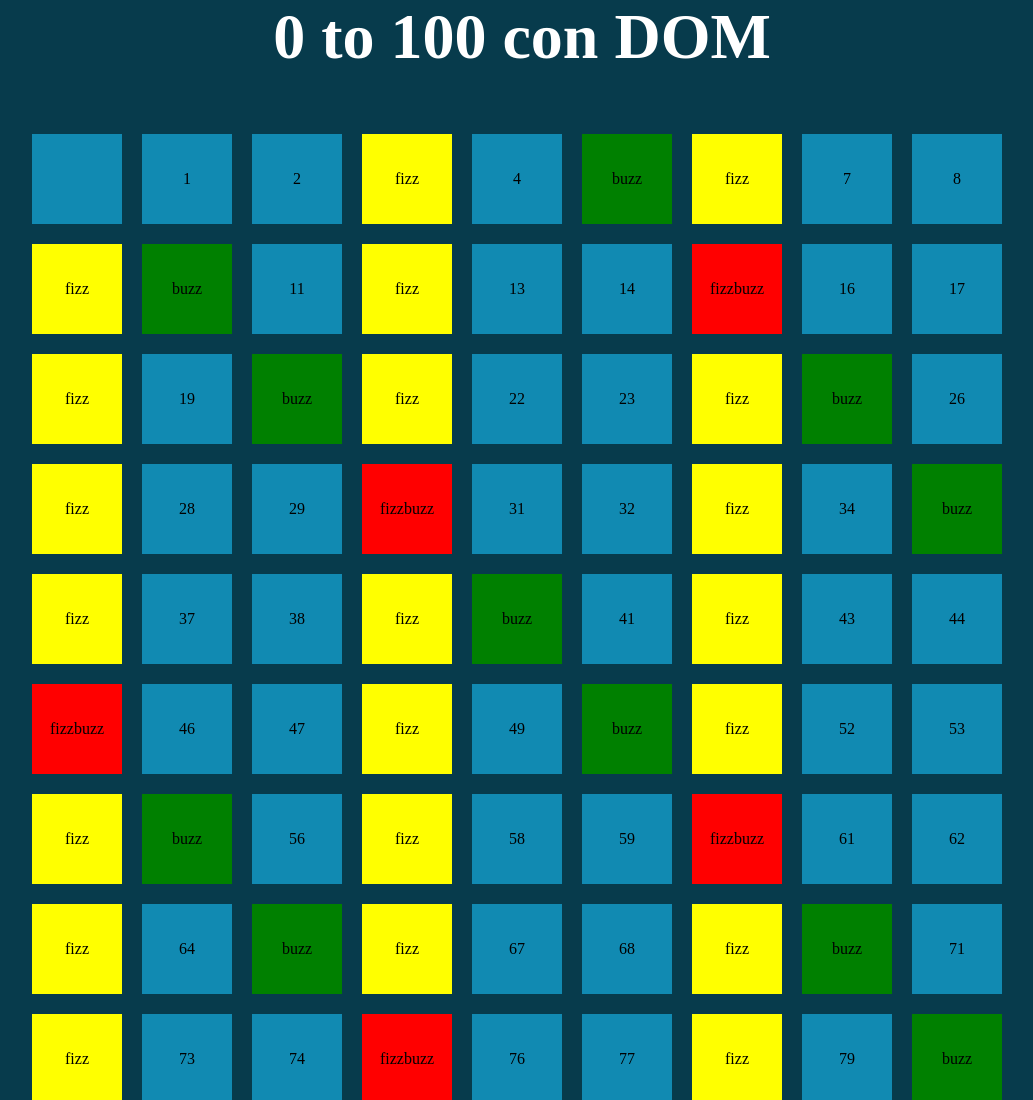
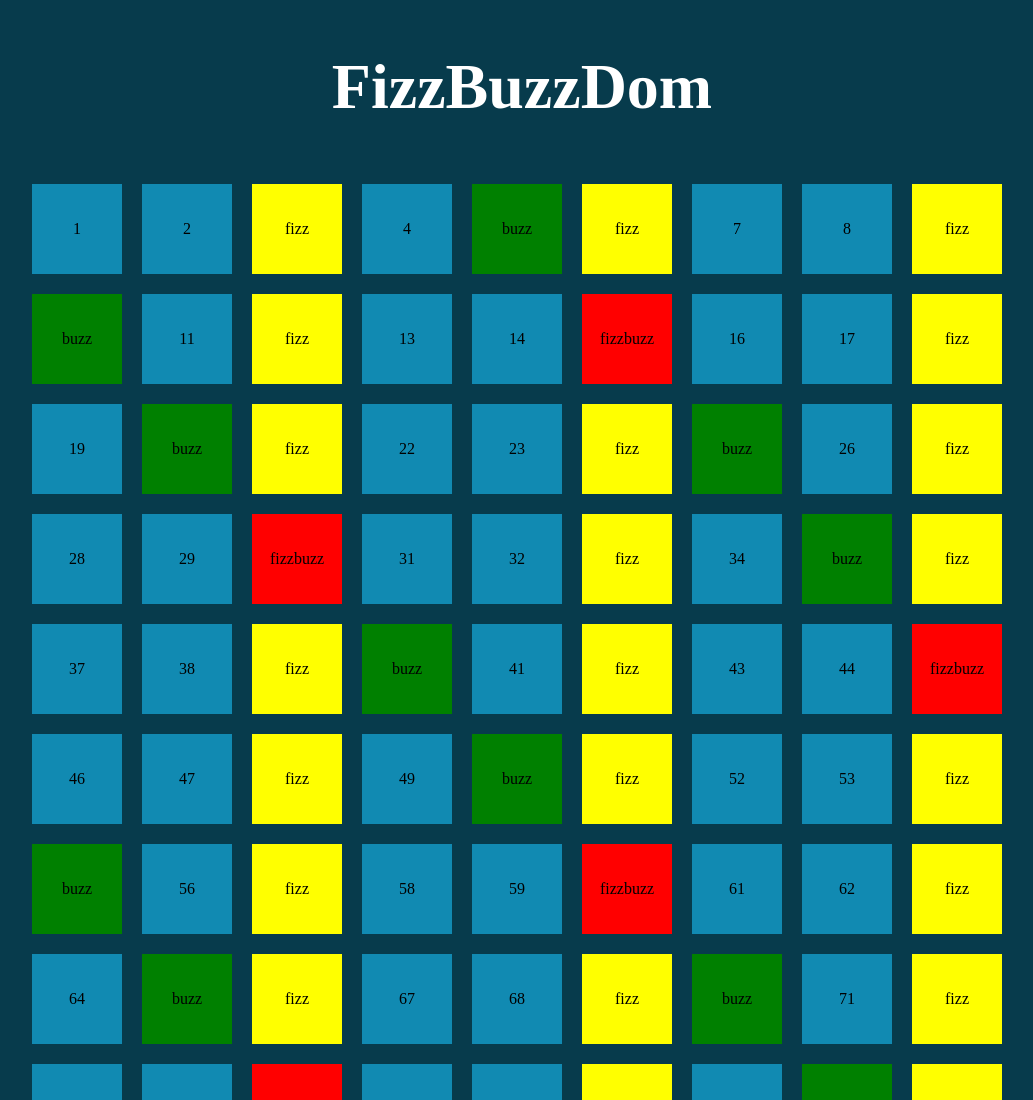
Before and after one commit to gabrielemorelli/js-fizzbuzzdom, a plain HTML site: page index.html in a window 1280 px wide. Shown: the top 1100 px of the page, without its empty margins (118-1151 px from the left). Drawn offline with Linux system fonts and the light colour scheme.

Commit message:
esercizio

```diff
--- a/index.html
+++ b/index.html
@@ -9,12 +9,12 @@
   <title>Document</title>
 </head>
 <body>
-   <h1> 0 to 100 con DOM</h1>
+
+   <h1>FizzBuzzDom</h1>
 
    <div id="container">
-     <div class="box"></div>
 
-   </div>
+    </div>
 
 
    <script type="text/javascript" src="main.js"></script>
--- a/main.js
+++ b/main.js
@@ -1,23 +1,29 @@
 const containerElement = document.getElementById('container');
 
+/*ciclo da 1 a 100*/
 for (let i = 1; i <= 100; i++) {
     console.log("Ciclo: " + i);
 
+    /*verifica se il numero è divisibile per 3*/
 
     if (i % 3 == 0) {
+        /*verifica se il numero divsibile per 3  e anche per  5*/
         if (i % 5 == 0) {
             containerElement.innerHTML = containerElement.innerHTML + "<div class='box fizzbuzz'>" + "fizzbuzz" + "</div>"
         }
+        /*il numero e divisibile solo per 3*/
         else {
             containerElement.innerHTML = containerElement.innerHTML + "<div class='box fizz'>" + "fizz" + "</div>"
         }
     }
 
     else {
+          /*verifico che il numero sia divisibile per 5*/
         if (i % 5 == 0) {
             containerElement.innerHTML = containerElement.innerHTML + "<div class='box buzz'>" + "buzz" + "</div>"
         }
         else {
+            /*il numero non e divisibile ne per 3 ne per 5*/
             containerElement.innerHTML = containerElement.innerHTML + "<div class='box'>" + i + "</div>"
         }
     }
--- a/style.css
+++ b/style.css
@@ -12,6 +12,8 @@ h1{
 text-align: center;
 font-size: 4rem;
 color: white;
+margin-top: 50px;
+
 }
 
 #container{
```
